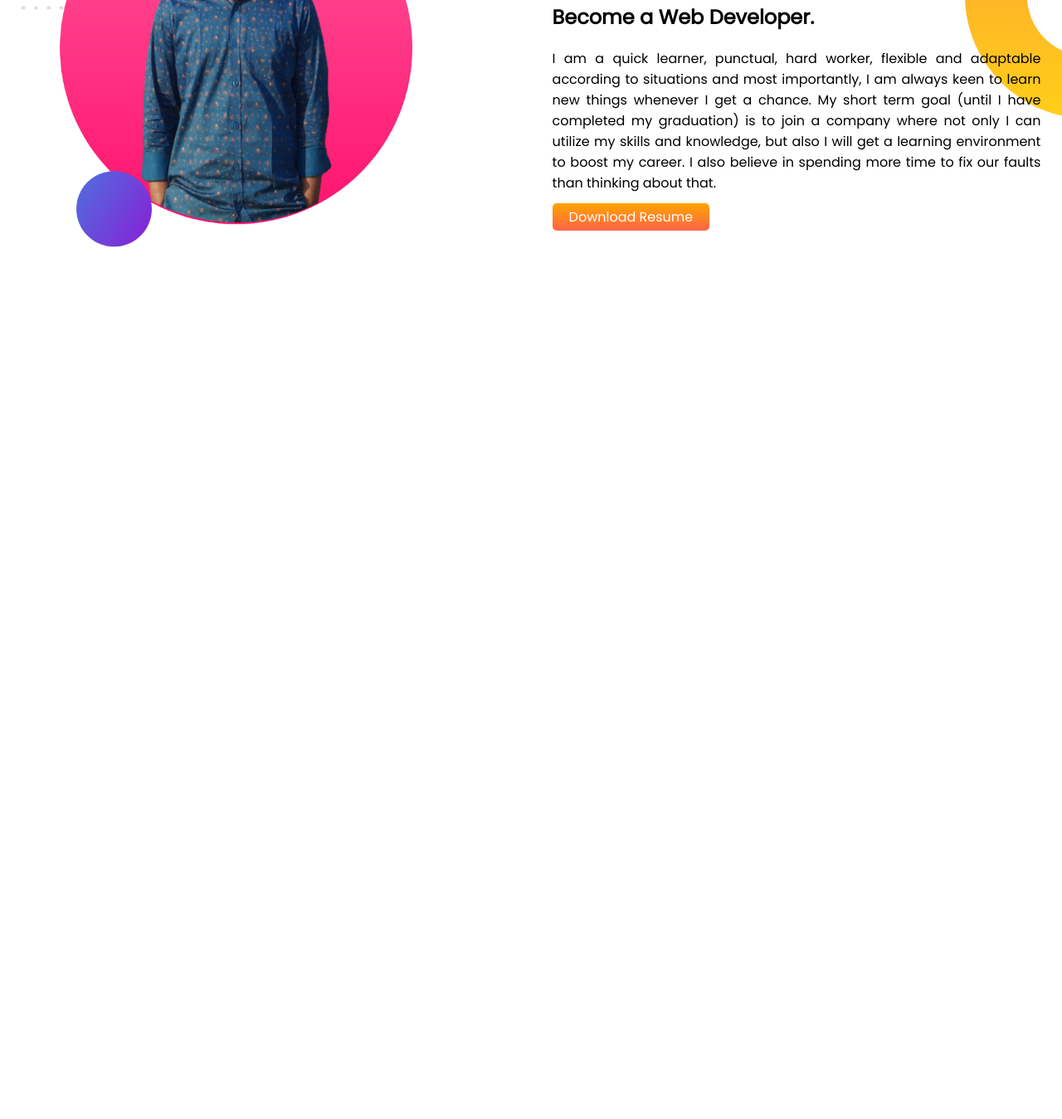
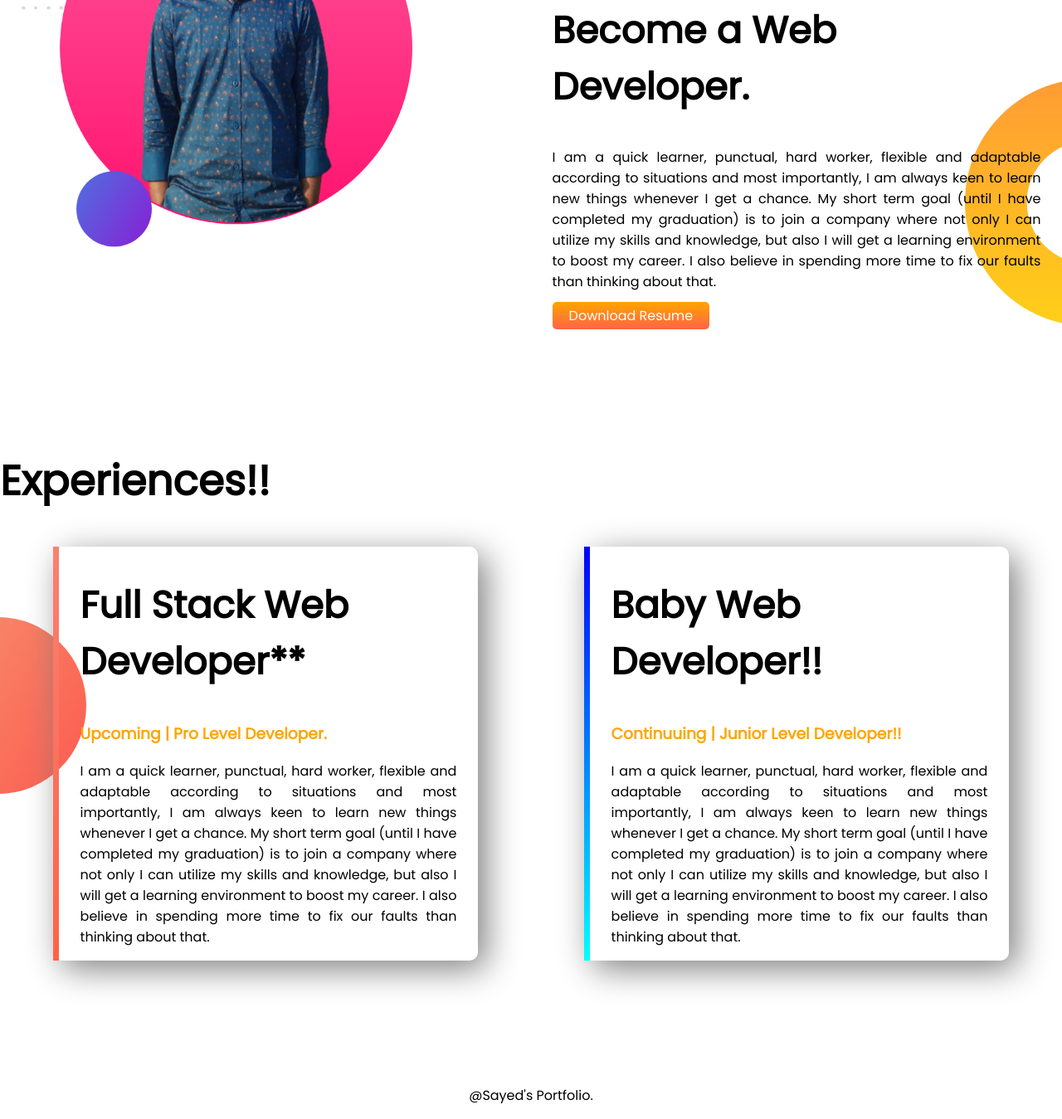
Before and after one commit to Sayed049/developer-portfolio, a plain HTML site: page index.html in a window 1280 px wide. Shown: the part 843-2192 px from the top of the page at 83% size. Before the commit the page ends 1298 px from the top, so only its background shows below. Drawn offline with Linux system fonts and the light colour scheme.

Commit message:
full site

```diff
--- a/index.html
+++ b/index.html
@@ -14,7 +14,7 @@
 </head>
 
 <body>
-    <section id="top-banner">
+    <section class="top-banner tt">
         <div class="rr">
             <h1>Welcome To</h1>
             <h1><span class="specific">Sayed's Dark</span> World!!</h1>
@@ -33,7 +33,7 @@
             <img src="images/sayed1.png" alt="">
         </div>
     </section>
-    <section id="middle-banner">
+    <section class="middle-banner tt">
         <div class="rr">
             <img src="images/sayed2.png" alt="">
         </div>
@@ -51,8 +51,45 @@
             <a class="add-color" target="_blank" href="https://www.linkedin.com/in/sayed-hasan-89a6111a9/">Download
                 Resume</a>
         </div>
-
     </section>
+    <section class="third-banner">
+        <h1>Experiences!!</h1>
+        <div class="tt">
+            <div id="bb" class="pp">
+                <h2>Full Stack Web Developer**</h2>
+                <h3 class="specific">Upcoming | Pro Level Developer.</h3>
+                <p>I am a quick learner, punctual, hard worker, flexible and adaptable according to situations and most
+                    importantly, I am always keen to learn new things whenever I get a chance. My short term goal (until
+                    I
+                    have
+                    completed my graduation) is to join a company where not only I can utilize my skills and knowledge,
+                    but
+                    also
+                    I will get a learning environment to boost my career. I also believe in spending more time to fix
+                    our
+                    faults
+                    than thinking about that.</p>
+            </div>
+            <div id="aa" class="pp">
+                <h2>Baby Web Developer!!</h2>
+                <h3 class="specific">Continuuing | Junior Level Developer!!</h3>
+                <p>I am a quick learner, punctual, hard worker, flexible and adaptable according to situations and most
+                    importantly, I am always keen to learn new things whenever I get a chance. My short term goal (until
+                    I
+                    have
+                    completed my graduation) is to join a company where not only I can utilize my skills and knowledge,
+                    but
+                    also
+                    I will get a learning environment to boost my career. I also believe in spending more time to fix
+                    our
+                    faults
+                    than thinking about that.</p>
+            </div>
+        </div>
+    </section>
+    <footer>
+        <p>@Sayed's Portfolio.</p>
+    </footer>
 </body>
 
 </html>
--- a/style.css
+++ b/style.css
@@ -5,10 +5,13 @@ body{
 h1{
     font-size: 50px;
 }
+h2{
+    font-size: 45px;
+}
 .specific{
     color: orange;
 }
-section{
+.tt{
     display: flex;
     margin-bottom: 150px;
 }
@@ -31,12 +34,39 @@ p{
     padding: 5px 20px;
     border-radius: 5px;
 }
-#top-banner{
+.top-banner{
     background-image: url(images/top-banner.png);
     background-repeat: no-repeat;
 }
-#middle-banner{
+.middle-banner{
     background-image: url(images/dream-bg.png);
     background-repeat: no-repeat;
-    background-position: right top;
+    background-position: right bottom;
 }
+.third-banner{
+    background-image: url(images/exp-bg.png);
+    background-repeat: no-repeat;
+    background-position: left center;
+}
+.pp{
+    width: 40%;
+    margin-left: 5%;
+    margin-right: 5%;
+    padding-left: 2%;
+    padding-right: 2%;
+    box-shadow: 10px 10px 40px gray;
+    border-radius: 10px;
+}
+#aa{
+    border-left: 7px solid;
+    border-image: linear-gradient(blue, cyan);
+    border-image-slice: 1;
+}
+#bb{
+    border-left: 7px solid;
+    border-image: linear-gradient(salmon, tomato);
+    border-image-slice: 1;
+}
+footer p{
+    text-align: center;
+}
```
